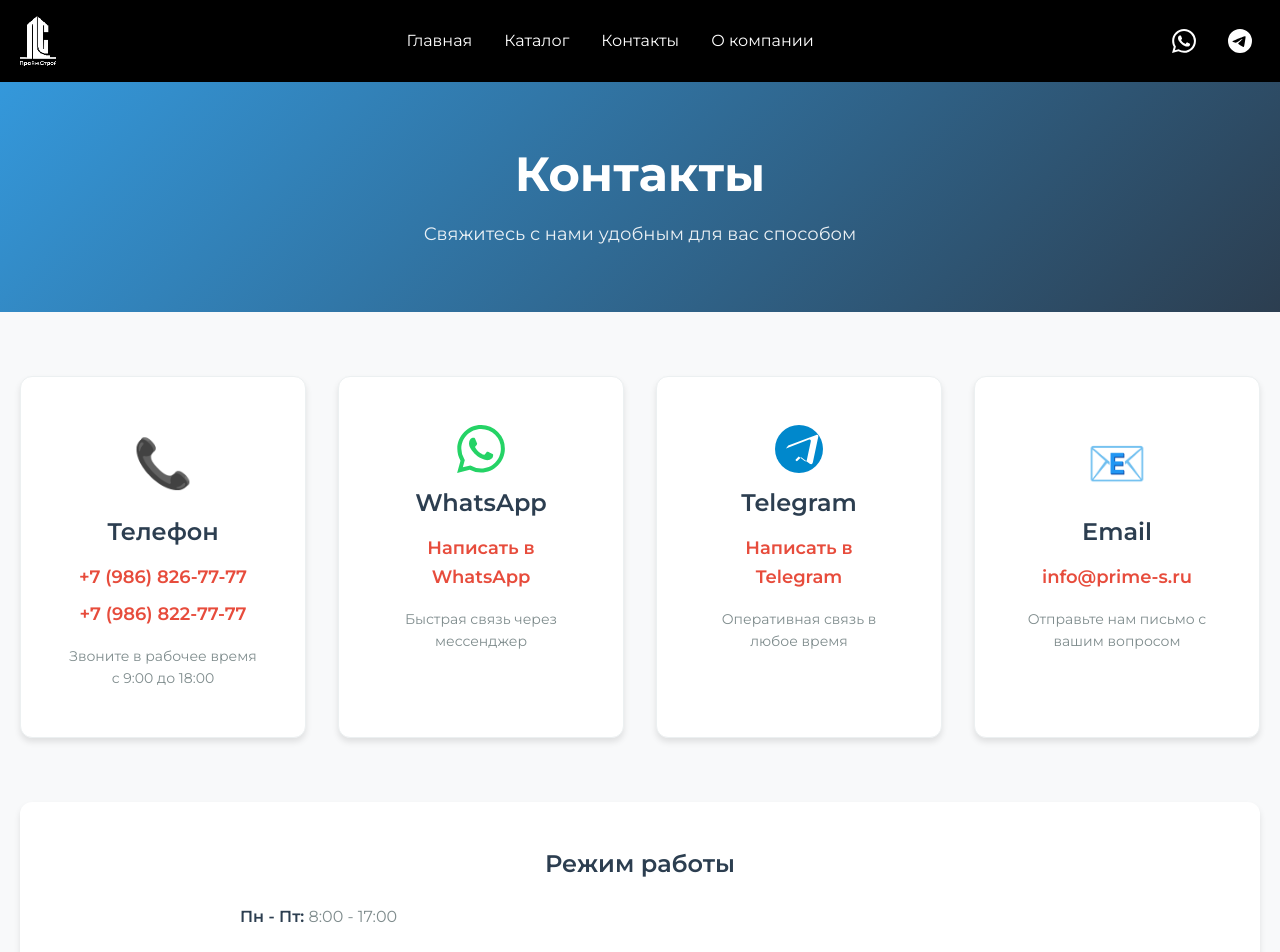
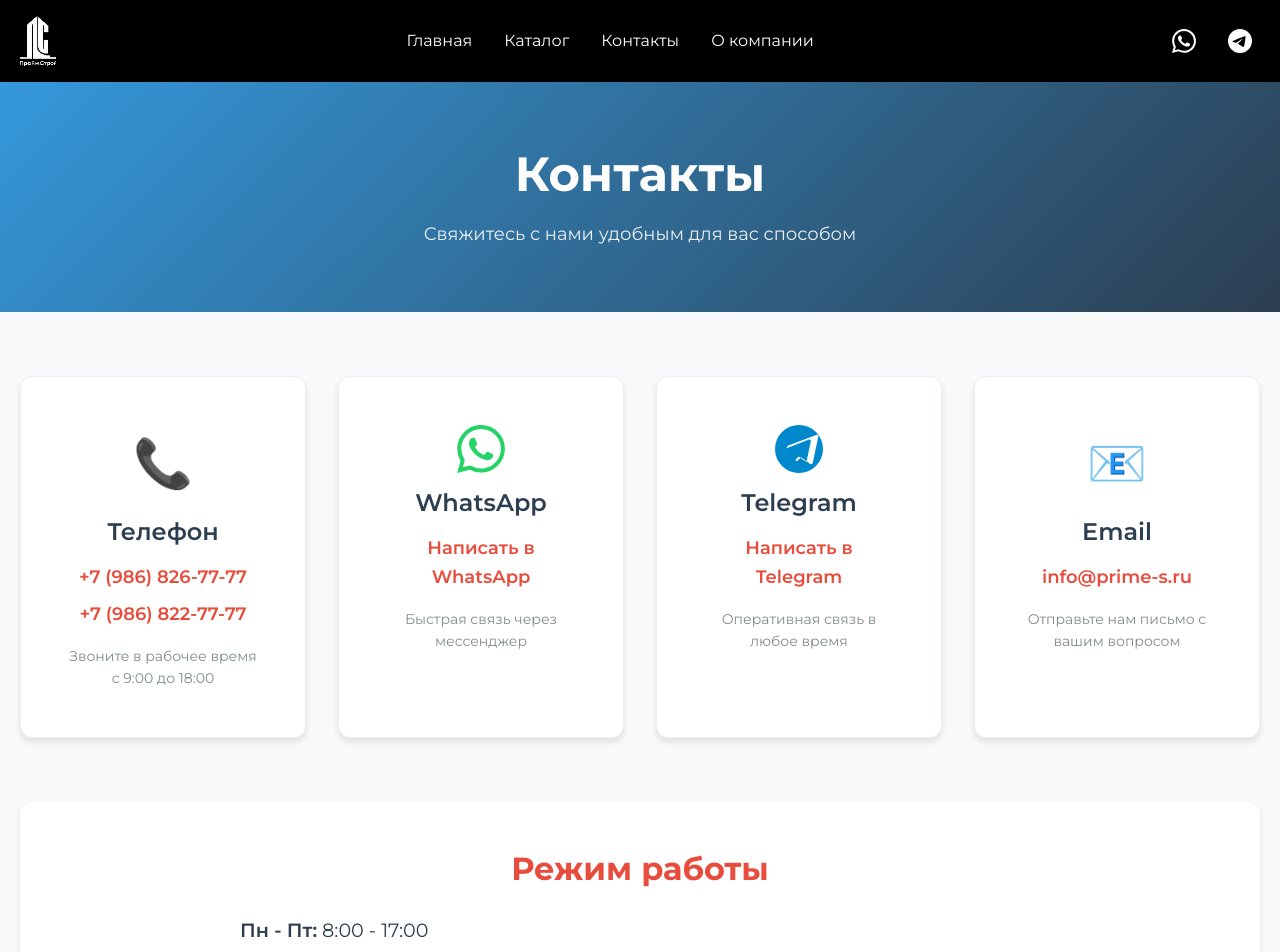
Before and after one commit to Arbitr3103/prime-s-react, a React (Vite) app: page /contacts in a window 1280 px wide. Shown: the top 952 px of the page. Built offline with nearby package versions, Linux system fonts and the light colour scheme.

Commit message:
fix: увеличен размер и яркость шрифта режима работы на странице контактов

```diff
--- a/src/pages/ContactsPage.module.css
+++ b/src/pages/ContactsPage.module.css
@@ -126,9 +126,9 @@
 }
 
 .infoTitle {
-  font-size: var(--font-size-xl);
-  font-weight: 600;
-  color: var(--color-text-dark);
+  font-size: clamp(1.5rem, 2.5vw, 2rem);
+  font-weight: 700;
+  color: var(--color-primary);
   margin-bottom: var(--spacing-lg);
   text-align: center;
 }
@@ -139,9 +139,10 @@
 }
 
 .infoText {
-  color: var(--color-text-light);
-  font-size: var(--font-size-base);
+  color: var(--color-text-dark);
+  font-size: clamp(1.125rem, 1.5vw, 1.25rem);
   line-height: 1.8;
+  font-weight: 500;
   margin-bottom: var(--spacing-md);
 }
 
```
